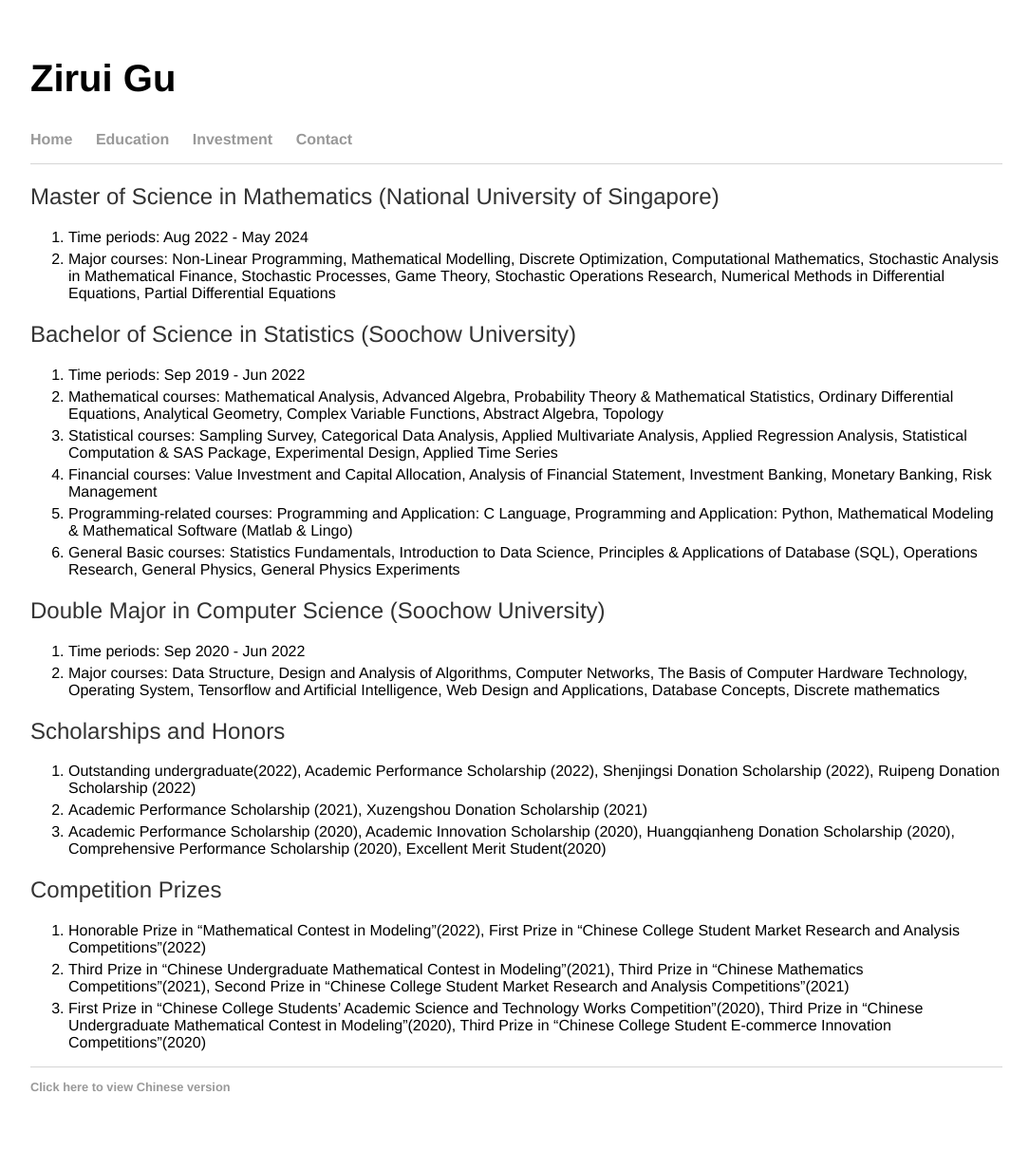
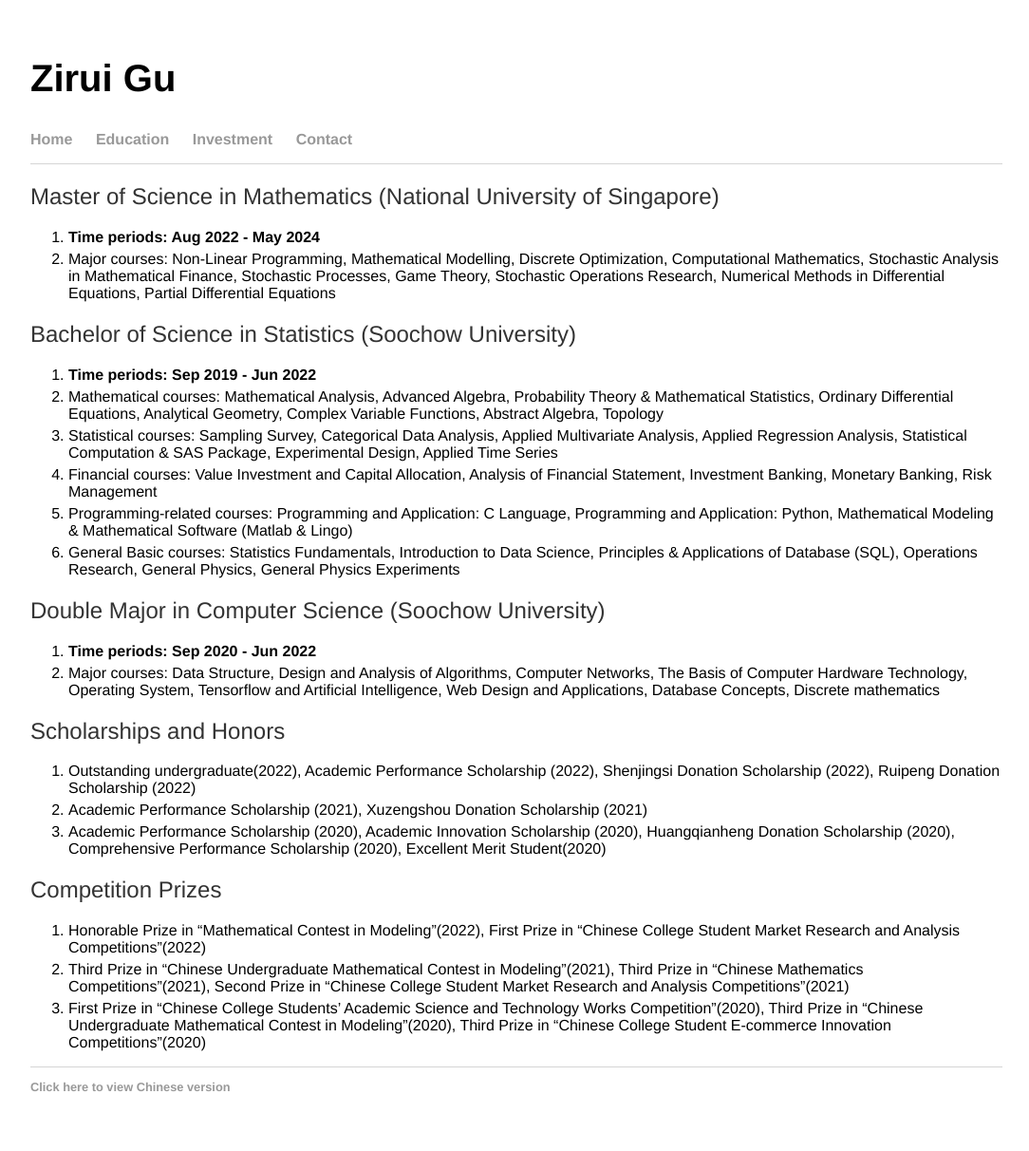
Before and after one commit to ziruigu/ziruigu.github.io, a Jekyll site: the page built from education/index.html, in a window 1280 px wide. Shown: the whole page at 95% size, without its empty margins (96-1180 px from the left). Built offline with Jekyll 4.4.1, drawn with Linux system fonts in a browser that asks for light colours.

```diff
--- a/education/index.html
+++ b/education/index.html
@@ -6,13 +6,13 @@ title: Zirui Gu
 <div class="blurb">
   <h2>Master of Science in Mathematics (National University of Singapore)</h2>
   <ol>
- <li>Time periods: Aug 2022 - May 2024</li>
+ <li><b>Time periods: Aug 2022 - May 2024</b></li>
  <li>Major courses: Non-Linear Programming, Mathematical Modelling, Discrete Optimization, Computational Mathematics, Stochastic Analysis in Mathematical Finance, Stochastic Processes, Game Theory, Stochastic Operations Research, Numerical Methods in Differential Equations, Partial Differential Equations</li>
   </ol>
 
   <h2>Bachelor of Science in Statistics (Soochow University)</h2>
   <ol>
- <li>Time periods: Sep 2019 - Jun 2022</li>
+ <li><b>Time periods: Sep 2019 - Jun 2022</b></li>
  <li>Mathematical courses: Mathematical Analysis, Advanced Algebra, Probability Theory & Mathematical Statistics, Ordinary Differential Equations, Analytical Geometry, Complex Variable Functions, Abstract Algebra, Topology</li>
  <li>Statistical courses: Sampling Survey, Categorical Data Analysis, Applied Multivariate Analysis, Applied Regression Analysis, Statistical Computation & SAS Package, Experimental Design, Applied Time Series</li>
  <li>Financial courses: Value Investment and Capital Allocation, Analysis of Financial Statement, Investment Banking, Monetary Banking, Risk Management</li>
@@ -22,7 +22,7 @@ title: Zirui Gu
 
   <h2>Double Major in Computer Science (Soochow University)</h2>
   <ol>
- <li>Time periods: Sep 2020 - Jun 2022</li>
+ <li><b>Time periods: Sep 2020 - Jun 2022</b></li>
  <li>Major courses: Data Structure, Design and Analysis of Algorithms, Computer Networks, The Basis of Computer Hardware Technology, Operating System, Tensorflow and Artificial Intelligence, Web Design and Applications, Database Concepts, Discrete mathematics</li>
   </ol>
 
```
